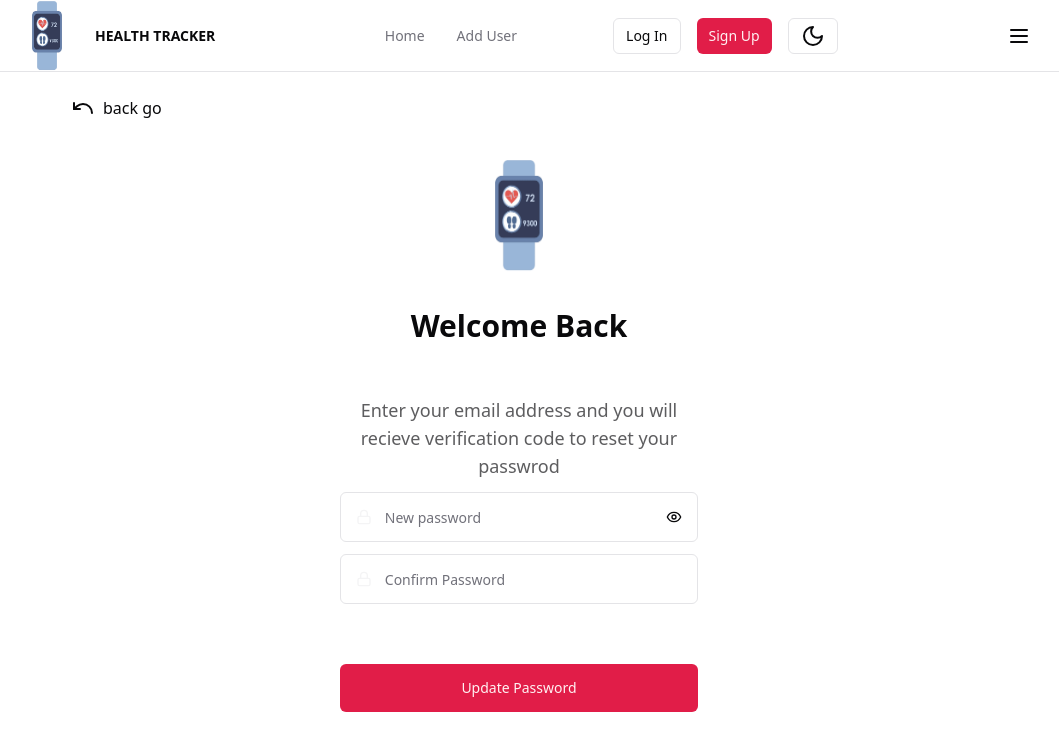
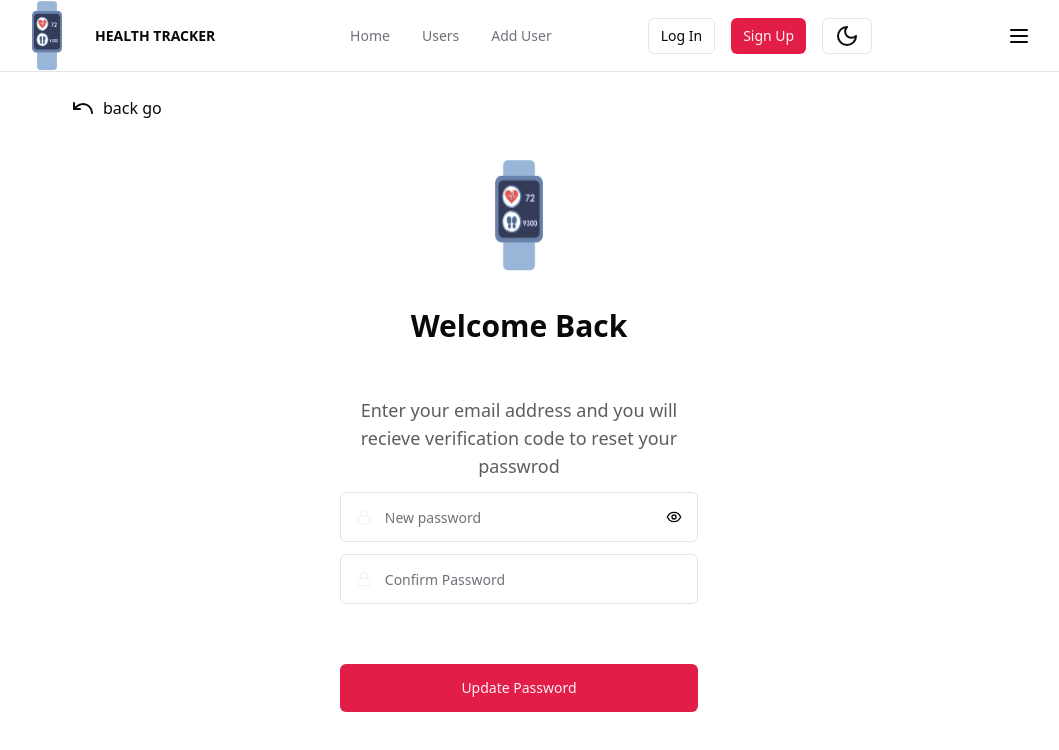
Before and after one commit to Natty-7r/Healther-Tracker_web, a React (Vite) app: page /auth/update-password in a window 1280 px wide. Shown: the top 750 px of the page, without its empty margins (121-1180 px from the left). Built offline with nearby package versions, Linux system fonts and the light colour scheme.

Commit message:
chore: fix build issue

```diff
--- a/src/components/header/header.tsx
+++ b/src/components/header/header.tsx
@@ -71,6 +71,7 @@ export const Header = () => {
 
 const headerLinks: HeaderLinkProps[] = [
   { link: "/", linkText: "home" },
+  { link: "/users", linkText: "users" },
   { link: "/create-user", linkText: "add user" },
 ];
 
```
Also changed, not shown: src/AppRouter.tsx (+1 -6 lines).
